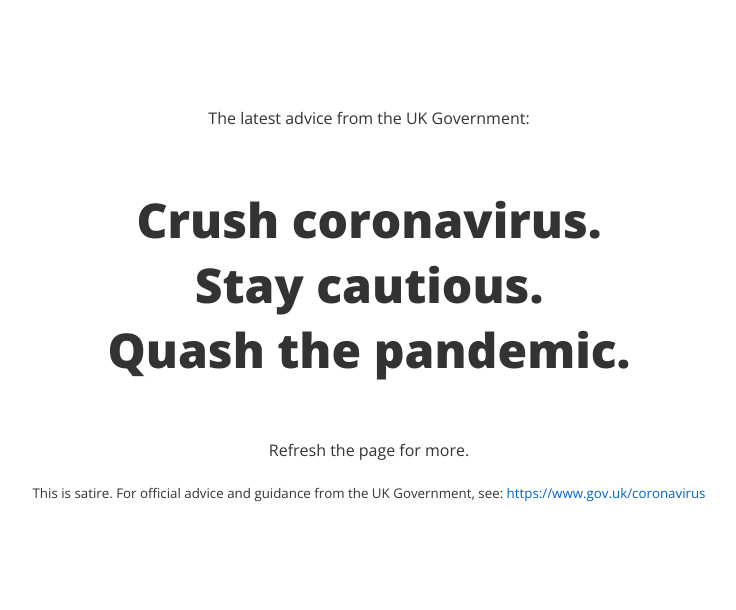
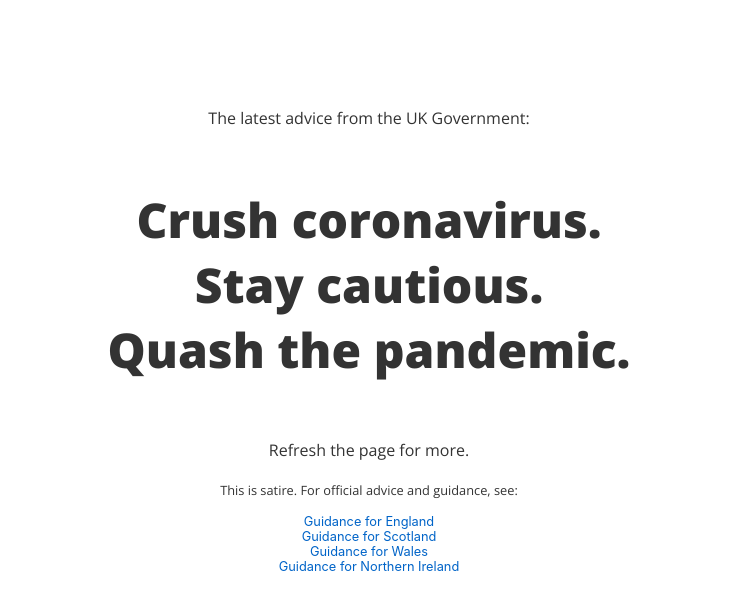
Before and after one commit to igelstorm/covid-19-slogan, a Svelte app: page / in a window 1280 px wide. Shown: the top 610 px of the page, without its empty margins (271-1007 px from the left). Built offline with nearby package versions, Linux system fonts and the light colour scheme.

Commit message:
Add Scotland/Wales/NI links

```diff
--- a/src/App.svelte
+++ b/src/App.svelte
@@ -112,9 +112,13 @@
 	<p>The latest advice from the UK Government:</p>
 	<p class="slogan">{slogan[0]} {slogan[1]}.<br>{slogan[2]} {slogan[3]}.<br>{slogan[4]} {slogan[5]}.</p>
 	<p>Refresh the page for more.</p>
-	<p><small>
-		This is satire. For official advice and guidance from the UK Government, see: <a href="https://www.gov.uk/coronavirus">https://www.gov.uk/coronavirus</a>
-	</small></p>
+	<p class="small">This is satire. For official advice and guidance, see:</p>
+	<ul class="small">
+		<li><a href="https://www.gov.uk/coronavirus">Guidance for England</a></li>
+		<li><a href="https://www.gov.scot/coronavirus-covid-19/">Guidance for Scotland</a></li>
+		<li><a href="https://gov.wales/coronavirus">Guidance for Wales</a></li>
+		<li><a href="https://www.nidirect.gov.uk/campaigns/coronavirus-covid-19">Guidance for Northern Ireland</a></li>
+	</ul>
 </main>
 
 <style>
@@ -137,6 +141,15 @@
 		font-size: 2rem;
 	}
 
+	.small {
+		font-size: 0.8rem;
+	}
+
+	ul {
+		list-style-type: none;
+		padding: 0;
+	}
+
 	@media (min-width: 640px) {
 		main {
 			max-width: 1200px;
```
